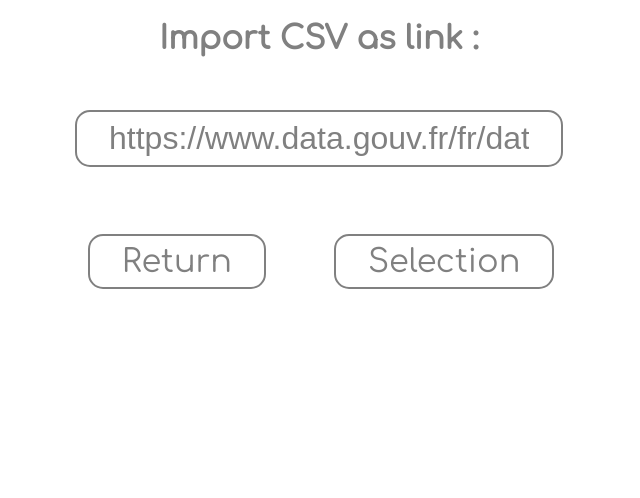
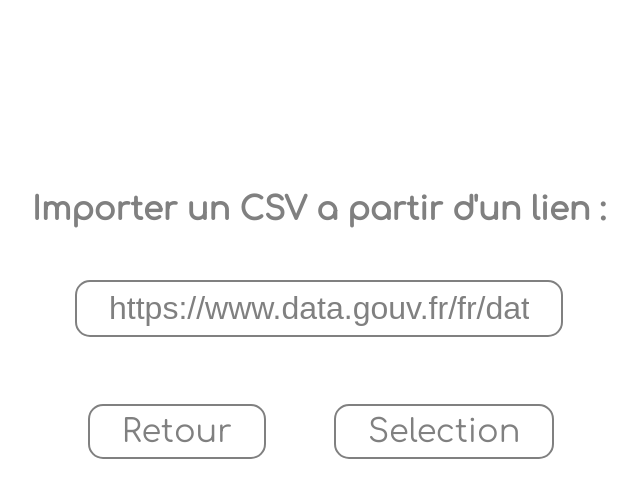
Before and after one commit to Wiibleyde/concoursNsi, a Flask app: page /Import_CSV in a window 1280 px wide. Shown: the top 498 px of the page, without its empty margins (321-961 px from the left). Run offline with Flask 2, Linux system fonts and the light colour scheme.

Commit message:
c viktor sur le pc a natan

```diff
--- a/static/style.css
+++ b/static/style.css
@@ -64,3 +64,11 @@ table{
   padding: 0.25em 1em;
   margin: 0.5em;
 }
+
+.center{
+  margin-top: 20%;
+}
+
+.csv-center{
+  margin-top: 15%;
+}
--- a/templates/Import_CSV.html
+++ b/templates/Import_CSV.html
@@ -6,10 +6,11 @@
     <link href="/static/style.css" rel="stylesheet" type="text/css"/>
     <link rel="preconnect" href="https://fonts.gstatic.com">
     <link href="https://fonts.googleapis.com/css2?family=Comfortaa&amp;display=swap" rel="stylesheet">
+    <title>Students tracker</title>
   </head>
-  <body>
+  <body class="csv-center">
     <form method="POST" action="Selection">
-      <h1>Import CSV as link :</h1>
+      <h1>Importer un CSV a partir d'un lien :</h1>
       <div>
         <input type="url" name="link" class="input" value="https://www.data.gouv.fr/fr/datasets/r/7a2ad28a-0e2a-4c69-84f0-c703448b60f9">
       </div>
@@ -17,7 +18,7 @@
         <table>
             <th>
                 <td>
-                    <a href="/" class="button">Return</a>
+                    <a href="/" class="button">Retour</a>
                 </td>
                 <td>
                     <input id="Show-Graph" class="hide-input" type="submit">
--- a/templates/Show_Graph.html
+++ b/templates/Show_Graph.html
@@ -8,6 +8,7 @@
     <link href="/static/style.css" rel="stylesheet" type="text/css" />
     <link rel="preconnect" href="https://fonts.gstatic.com">
     <link href="https://fonts.googleapis.com/css2?family=Comfortaa&amp;display=swap" rel="stylesheet">
+    <title>Students tracker</title>
   </head>
   <body>
       <div class="col-sm-6 col-sm-offset-3 text-center">
```
Also changed, not shown: templates/Data_Analyser.html (+5 -2 lines), templates/Selection.html (+4 -3 lines).
